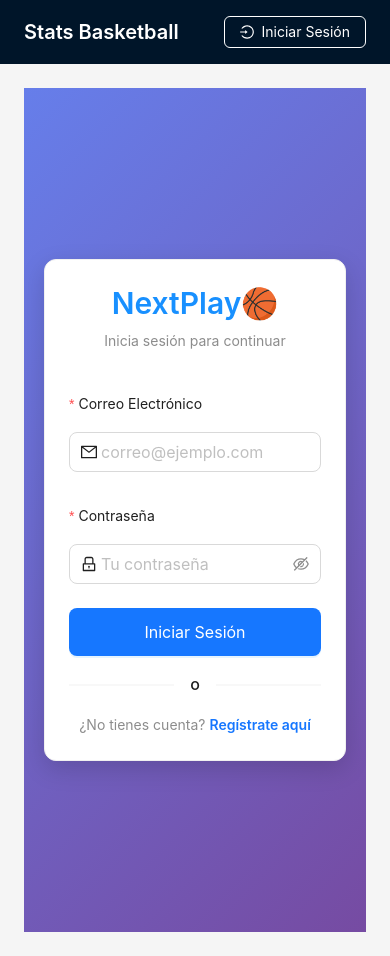
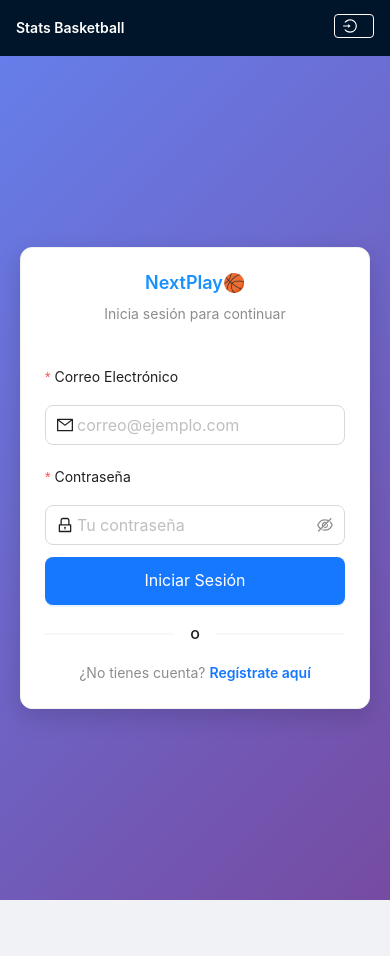
Before and after one commit to engomez2730/ScoreFrontendFinal, a React (Vite) app: page /login in a window 390 px wide. After the commit the page ends 900 px from the top, so only its background shows below. Built offline with nearby package versions, Linux system fonts and the light colour scheme.

Commit message:
Railway FDF

```diff
--- a/src/App.tsx
+++ b/src/App.tsx
@@ -8,6 +8,7 @@
   Space,
   Avatar,
   Dropdown,
+  Drawer,
 } from "antd";
 import type { MenuProps } from "antd";
 import {
@@ -20,8 +21,9 @@
   SettingOutlined,
   CrownOutlined,
   SecurityScanOutlined,
+  MenuOutlined,
 } from "@ant-design/icons";
-import { useState } from "react";
+import { useState, useEffect } from "react";
 import { AuthProvider, useAuth } from "./contexts/AuthContext";
 import ProtectedRoute from "./components/ProtectedRoute";
 import LoginView from "./views/LoginView";
@@ -36,6 +38,7 @@
 import RoleSystemDemoView from "./views/RoleSystemDemoView";
 import GamePermissionsView from "./views/GamePermissionsView";
 import PermissionTestView from "./views/PermissionTestView";
+import { useIsMobile } from "./hooks/useIsMobile";
 
 const { Header, Content } = Layout;
 const { Title } = Typography;
@@ -45,9 +48,16 @@
   const location = useLocation();
   const isPublicGameView = /^\/games\/\d+\/stats$/.test(location.pathname);
   const [selectedKey, setSelectedKey] = useState("1");
+  const [drawerVisible, setDrawerVisible] = useState(false);
+  const isMobile = useIsMobile();
 
   const handleLogout = async () => {
     await logout();
+    setDrawerVisible(false);
+  };
+
+  const handleMenuClick = () => {
+    setDrawerVisible(false);
   };
 
   const userMenuItems: MenuProps["items"] = [
@@ -82,32 +92,18 @@
     },
   ];
 
-  return (
-    <Header
-      style={{ display: "flex", alignItems: "center", padding: "0 24px" }}
-    >
-      <Title level={4} style={{ color: "white", margin: "0 24px 0 0" }}>
-        Stats Basketball
-      </Title>
-
-      {isAuthenticated && (
-        <Menu
-          theme="dark"
-          mode="horizontal"
-          selectedKeys={[selectedKey]}
-          onSelect={({ key }) => setSelectedKey(key)}
-          style={{ flex: 1 }}
-        >
-          <Menu.Item key="1" icon={<TeamOutlined />}>
+  const menuItems = (
+    <>
+      <Menu.Item key="1" icon={<TeamOutlined />} onClick={handleMenuClick}>
         <Link to="/">Equipos</Link>
       </Menu.Item>
-          <Menu.Item key="2" icon={<TrophyOutlined />}>
+      <Menu.Item key="2" icon={<TrophyOutlined />} onClick={handleMenuClick}>
         <Link to="/games">Juegos</Link>
       </Menu.Item>
-          <Menu.Item key="3" icon={<UserOutlined />}>
+      <Menu.Item key="3" icon={<UserOutlined />} onClick={handleMenuClick}>
         <Link to="/players">Jugadores</Link>
       </Menu.Item>
-          <Menu.Item key="4" icon={<CalendarOutlined />}>
+      <Menu.Item key="4" icon={<CalendarOutlined />} onClick={handleMenuClick}>
         <Link to="/events">Eventos</Link>
       </Menu.Item>
 
@@ -118,35 +114,78 @@
             key="admin"
             icon={<CrownOutlined />}
             title="Administración"
-                style={{ marginLeft: "auto" }}
           >
-                <Menu.Item key="admin-users" icon={<SecurityScanOutlined />}>
+            <Menu.Item key="admin-users" icon={<SecurityScanOutlined />} onClick={handleMenuClick}>
               <Link to="/admin/users">Gestión de Usuarios</Link>
             </Menu.Item>
-                <Menu.Item key="demo-roles" icon={<SettingOutlined />}>
+            <Menu.Item key="demo-roles" icon={<SettingOutlined />} onClick={handleMenuClick}>
               <Link to="/demo/roles">Demo de Roles</Link>
             </Menu.Item>
           </Menu.SubMenu>
         </>
       )}
+    </>
+  );
+
+  return (
+    <>
+      <Header
+        style={{
+          display: "flex",
+          alignItems: "center",
+          padding: isMobile ? "0 16px" : "0 24px"
+        }}
+      >
+        {/* Mobile menu button */}
+        {isAuthenticated && isMobile && (
+          <Button
+            type="text"
+            icon={<MenuOutlined style={{ fontSize: "20px", color: "white" }} />}
+            onClick={() => setDrawerVisible(true)}
+            style={{ marginRight: "12px" }}
+          />
+        )}
+
+        <Title
+          level={4}
+          style={{
+            color: "white",
+            margin: 0,
+            marginRight: isMobile ? "auto" : "24px",
+            fontSize: isMobile ? "16px" : "24px"
+          }}
+        >
+          Stats Basketball
+        </Title>
+
+        {/* Desktop menu */}
+        {isAuthenticated && !isMobile && (
+          <Menu
+            theme="dark"
+            mode="horizontal"
+            selectedKeys={[selectedKey]}
+            onSelect={({ key }) => setSelectedKey(key)}
+            style={{ flex: 1 }}
+          >
+            {menuItems}
           </Menu>
         )}
 
-      <div style={{ marginLeft: "auto" }}>
+        {/* User menu / Login button */}
+        <div style={{ marginLeft: isMobile ? 0 : "auto" }}>
           {isAuthenticated ? (
             <Dropdown menu={{ items: userMenuItems }} placement="bottomRight">
               <Space style={{ cursor: "pointer", color: "white" }}>
-              <Avatar icon={<UserOutlined />} />
-              <span>{user?.nombre}</span>
+                <Avatar icon={<UserOutlined />} size={isMobile ? "small" : "default"} />
               </Space>
             </Dropdown>
           ) : (
             // Hide login button when viewing public game pages
             !isPublicGameView && (
               <Space>
-              <Button type="default" ghost icon={<LoginOutlined />}>
+                <Button type="default" ghost icon={<LoginOutlined />} size={isMobile ? "small" : "middle"}>
                   <Link to="/login" style={{ color: "inherit" }}>
-                  Iniciar Sesión
+                    {!isMobile && "Iniciar Sesión"}
                   </Link>
                 </Button>
               </Space>
@@ -154,6 +193,38 @@
           )}
         </div>
       </Header>
+
+      {/* Mobile drawer */}
+      <Drawer
+        title="Menú"
+        placement="left"
+        onClose={() => setDrawerVisible(false)}
+        open={drawerVisible}
+        width={250}
+      >
+        <Menu
+          mode="vertical"
+          selectedKeys={[selectedKey]}
+          onSelect={({ key }) => setSelectedKey(key)}
+        >
+          {menuItems}
+        </Menu>
+      </Drawer>
+    </>
+  );
+};
+
+const AppContent: React.FC<{ children: React.ReactNode }> = ({ children }) => {
+  const isMobile = useIsMobile();
+
+  return (
+    <Content
+      style={{
+        padding: isMobile ? "0" : "24px"
+      }}
+    >
+      {children}
+    </Content>
   );
 };
 
@@ -164,7 +235,7 @@
         <Router>
           <Layout style={{ minHeight: "100vh" }}>
             <AppHeader />
-            <Content style={{ padding: "24px" }}>
+            <AppContent>
               <Routes>
                 {/* Public routes */}
                 <Route path="/login" element={<LoginView />} />
@@ -252,7 +323,7 @@
                   }
                 />
               </Routes>
-            </Content>
+            </AppContent>
           </Layout>
         </Router>
       </AuthProvider>
--- /dev/null
+++ b/src/hooks/useIsMobile.ts
@@ -0,0 +1,25 @@
+import { useState, useEffect } from 'react';
+
+/**
+ * Hook to detect if the screen is mobile-sized
+ * @param breakpoint - The width breakpoint in pixels (default: 768)
+ * @returns boolean indicating if screen width is below the breakpoint
+ */
+export const useIsMobile = (breakpoint: number = 768): boolean => {
+  const [isMobile, setIsMobile] = useState<boolean>(window.innerWidth <= breakpoint);
+
+  useEffect(() => {
+    const handleResize = () => {
+      setIsMobile(window.innerWidth <= breakpoint);
+    };
+
+    window.addEventListener('resize', handleResize);
+
+    // Call handler right away so state gets updated with initial window size
+    handleResize();
+
+    return () => window.removeEventListener('resize', handleResize);
+  }, [breakpoint]);
+
+  return isMobile;
+};
--- a/src/main.tsx
+++ b/src/main.tsx
@@ -2,5 +2,6 @@
 import App from "./App.tsx";
 import "./index.css";
 import "antd/dist/reset.css";
+import "./responsive.css";
 
 createRoot(document.getElementById("root")!).render(<App />);
--- /dev/null
+++ b/src/responsive.css
@@ -0,0 +1,126 @@
+/* Responsive styles for mobile devices */
+
+/* Mobile styles */
+@media (max-width: 768px) {
+  /* Make tables more readable on mobile */
+  .ant-table {
+    font-size: 12px;
+  }
+
+  .ant-table-thead > tr > th {
+    padding: 8px 4px !important;
+    font-size: 11px;
+  }
+
+  .ant-table-tbody > tr > td {
+    padding: 8px 4px !important;
+  }
+
+  /* Adjust card padding for mobile */
+  .ant-card-body {
+    padding: 12px;
+  }
+
+  .ant-card-head {
+    padding: 0 12px;
+    min-height: 40px;
+  }
+
+  .ant-card-head-title {
+    padding: 8px 0;
+  }
+
+  /* Adjust typography for mobile */
+  h1.ant-typography {
+    font-size: 24px !important;
+  }
+
+  h2.ant-typography {
+    font-size: 20px !important;
+  }
+
+  h3.ant-typography {
+    font-size: 18px !important;
+  }
+
+  h4.ant-typography {
+    font-size: 16px !important;
+  }
+
+  /* Button adjustments for mobile */
+  .ant-btn {
+    padding: 4px 8px;
+    font-size: 14px;
+  }
+
+  /* Space adjustments */
+  .ant-space-item {
+    margin-bottom: 4px;
+  }
+
+  /* Make tags smaller on mobile */
+  .ant-tag {
+    padding: 0 4px;
+    font-size: 11px;
+  }
+
+  /* Adjust row gutter for mobile */
+  .ant-row {
+    margin-left: -4px !important;
+    margin-right: -4px !important;
+  }
+
+  .ant-col {
+    padding-left: 4px !important;
+    padding-right: 4px !important;
+  }
+
+  /* Header adjustments */
+  .ant-layout-header {
+    height: 56px;
+    line-height: 56px;
+  }
+
+  /* Menu drawer adjustments */
+  .ant-drawer-body {
+    padding: 12px;
+  }
+
+  /* Form adjustments */
+  .ant-form-item {
+    margin-bottom: 12px;
+  }
+}
+
+/* Extra small devices (phones in portrait) */
+@media (max-width: 480px) {
+  .ant-table {
+    font-size: 11px;
+  }
+
+  .ant-table-thead > tr > th {
+    padding: 6px 2px !important;
+    font-size: 10px;
+  }
+
+  .ant-table-tbody > tr > td {
+    padding: 6px 2px !important;
+  }
+
+  h2.ant-typography {
+    font-size: 18px !important;
+  }
+
+  h3.ant-typography {
+    font-size: 16px !important;
+  }
+
+  h4.ant-typography {
+    font-size: 14px !important;
+  }
+}
+
+/* Ensure tables are scrollable horizontally */
+.ant-table-wrapper {
+  overflow-x: auto;
+}
--- a/src/views/GameStatsView.tsx
+++ b/src/views/GameStatsView.tsx
@@ -15,6 +15,7 @@
 import { ArrowLeftOutlined } from "@ant-design/icons";
 import { gameAPI, playerAPI } from "../services/apiService";
 import socketService from "../api/socketService";
+import { useIsMobile } from "../hooks/useIsMobile";
 
 const { Title, Text } = Typography;
 
@@ -119,6 +120,7 @@
   const [gameData, setGameData] = useState<GameData | null>(null);
   const [loading, setLoading] = useState(true);
   const [players, setPlayers] = useState<Record<number, any>>({});
+  const isMobile = useIsMobile();
 
   useEffect(() => {
     loadGameStats();
@@ -247,6 +249,13 @@
     }
   };
 
+  const formatPlayerName = (nombre: string, apellido: string): string => {
+    if (isMobile && nombre) {
+      return `${nombre.charAt(0)}. ${apellido}`;
+    }
+    return `${nombre} ${apellido}`;
+  };
+
   const createStatsColumns = () => [
     {
       title: "Jugador",
@@ -267,7 +276,7 @@
 
         return (
           <Space direction="vertical" size={0}>
-            <Text strong>{`${player.nombre} ${player.apellido}`}</Text>
+            <Text strong>{formatPlayerName(player.nombre, player.apellido)}</Text>
             <Text type="secondary" style={{ fontSize: "12px" }}>
               #{player.numero} • {player.posicion}
             </Text>
@@ -583,9 +592,13 @@
   const gameStatus = getGameStatus(gameData.estado);
 
   return (
-    <div style={{ padding: "24px", maxWidth: "1400px", margin: "0 auto" }}>
+    <div style={{
+      padding: isMobile ? "8px" : "24px",
+      maxWidth: "1400px",
+      margin: "0 auto"
+    }}>
       {/* Header */}
-      <Row gutter={[16, 16]} style={{ marginBottom: 24 }}>
+      <Row gutter={[16, 16]} style={{ marginBottom: isMobile ? 12 : 24 }}>
         <Col span={24}>
           <Space>
             <Link to="/games">
@@ -598,41 +611,96 @@
       </Row>
 
       {/* Game Header */}
-      <Card style={{ marginBottom: 24 }}>
-        <Row gutter={[24, 16]} align="middle">
-          <Col xs={24} md={8} style={{ textAlign: "center" }}>
-            <Space direction="vertical" size={4}>
-              <Title level={3} style={{ margin: 0, color: "#1890ff" }}>
+      <Card style={{ marginBottom: isMobile ? 12 : 24 }}>
+        {/* Team scores - horizontal layout */}
+        <Row
+          gutter={16}
+          align="middle"
+          justify="space-between"
+          style={{ marginBottom: 16 }}
+        >
+          {/* Home Team - Left */}
+          <Col xs={11} sm={11} md={11}>
+            <Space direction="vertical" size={0} style={{ width: "100%" }}>
+              <Text type="secondary" style={{ fontSize: isMobile ? "12px" : "14px" }}>
+                Local
+              </Text>
+              <Title
+                level={isMobile ? 4 : 3}
+                style={{ margin: "4px 0", color: "#1890ff" }}
+              >
                 {gameData.teamHome.nombre}
               </Title>
-              <Text type="secondary">Local</Text>
+              <Title
+                level={1}
+                style={{
+                  margin: 0,
+                  fontSize: isMobile ? "48px" : "64px",
+                  fontWeight: "bold",
+                  color: "#1890ff"
+                }}
+              >
+                {gameData.homeScore}
+              </Title>
             </Space>
           </Col>
 
-          <Col xs={24} md={8} style={{ textAlign: "center" }}>
-            <Space direction="vertical" size={8}>
-              <Title level={1} style={{ margin: 0, fontSize: "48px" }}>
-                {gameData.homeScore} - {gameData.awayScore}
+          {/* VS Divider */}
+          <Col xs={2} sm={2} md={2} style={{ textAlign: "center" }}>
+            <Text
+              type="secondary"
+              style={{
+                fontSize: isMobile ? "18px" : "24px",
+                fontWeight: "bold"
+              }}
+            >
+              VS
+            </Text>
+          </Col>
+
+          {/* Away Team - Right */}
+          <Col xs={11} sm={11} md={11}>
+            <Space direction="vertical" size={0} style={{ width: "100%", textAlign: "right" }}>
+              <Text type="secondary" style={{ fontSize: isMobile ? "12px" : "14px" }}>
+                Visitante
+              </Text>
+              <Title
+                level={isMobile ? 4 : 3}
+                style={{ margin: "4px 0", color: "#ff4d4f" }}
+              >
+                {gameData.teamAway.nombre}
               </Title>
-              <Space>
-                <Tag color={gameStatus.color}>{gameStatus.text}</Tag>
-                <Text>Q{gameData.currentQuarter}</Text>
-                <Text>
+              <Title
+                level={1}
+                style={{
+                  margin: 0,
+                  fontSize: isMobile ? "48px" : "64px",
+                  fontWeight: "bold",
+                  color: "#ff4d4f"
+                }}
+              >
+                {gameData.awayScore}
+              </Title>
+            </Space>
+          </Col>
+        </Row>
+
+        {/* Game Info - Centered below */}
+        <Row justify="center" style={{ borderTop: "1px solid #f0f0f0", paddingTop: 16 }}>
+          <Col>
+            <Space size={isMobile ? "small" : "middle"} wrap>
+              <Tag color={gameStatus.color} style={{ fontSize: isMobile ? "12px" : "14px" }}>
+                {gameStatus.text}
+              </Tag>
+              <Space size={4}>
+                <Text strong>Q{gameData.currentQuarter}</Text>
+                <Text type="secondary">•</Text>
+                <Text strong>
                   {formatTime(
                     (gameData.quarterLength - gameData.quarterTime) * 1000
                   )}
                 </Text>
               </Space>
-              <Text type="secondary">{gameData.event.nombre}</Text>
-            </Space>
-          </Col>
-
-          <Col xs={24} md={8} style={{ textAlign: "center" }}>
-            <Space direction="vertical" size={4}>
-              <Title level={3} style={{ margin: 0, color: "#ff4d4f" }}>
-                {gameData.teamAway.nombre}
-              </Title>
-              <Text type="secondary">Visitante</Text>
             </Space>
           </Col>
         </Row>
@@ -645,7 +713,7 @@
             {gameData.teamHome.nombre} - Estadísticas
           </Title>
         }
-        style={{ marginBottom: 24 }}
+        style={{ marginBottom: isMobile ? 12 : 24 }}
       >
         <Table
           dataSource={[...homeStats, homeTeamTotals]}
@@ -688,9 +756,9 @@
             Faltas por Equipo
           </Title>
         }
-        style={{ marginTop: 24 }}
+        style={{ marginTop: isMobile ? 12 : 24 }}
       >
-        <Row gutter={[24, 16]}>
+        <Row gutter={isMobile ? [8, 8] : [24, 16]}>
           {/* Home Team Fouls */}
           <Col xs={24} md={12}>
             <Card
@@ -802,9 +870,9 @@
             Puntos por Cuarto
           </Title>
         }
-        style={{ marginTop: 24 }}
+        style={{ marginTop: isMobile ? 12 : 24 }}
       >
-        <Row gutter={[24, 16]}>
+        <Row gutter={isMobile ? [8, 8] : [24, 16]}>
           {/* Home Team Scoring */}
           <Col xs={24} md={12}>
             <Card
@@ -916,9 +984,9 @@
             Resumen de Puntos: Quinteto vs Banca
           </Title>
         }
-        style={{ marginTop: 24 }}
+        style={{ marginTop: isMobile ? 12 : 24 }}
       >
-        <Row gutter={[24, 16]}>
+        <Row gutter={isMobile ? [8, 8] : [24, 16]}>
           {/* Home Team Points Breakdown */}
           <Col xs={24} md={12}>
             <Card
@@ -999,7 +1067,7 @@
               Sustituciones
             </Title>
           }
-          style={{ marginTop: 24 }}
+          style={{ marginTop: isMobile ? 12 : 24 }}
         >
           <Space direction="vertical" style={{ width: "100%" }}>
             {gameData.substitutions.map((sub) => {
@@ -1016,13 +1084,13 @@
                   <Text>
                     <Text strong>
                       {playerOut
-                        ? `${playerOut.nombre} ${playerOut.apellido}`
+                        ? formatPlayerName(playerOut.nombre, playerOut.apellido)
                         : `Jugador ${sub.playerOutId}`}
                     </Text>
                     {" → "}
                     <Text strong>
                       {playerIn
-                        ? `${playerIn.nombre} ${playerIn.apellido}`
+                        ? formatPlayerName(playerIn.nombre, playerIn.apellido)
                         : `Jugador ${sub.playerInId}`}
                     </Text>
                   </Text>
--- a/src/views/GamesView.tsx
+++ b/src/views/GamesView.tsx
@@ -30,6 +30,7 @@
 import { gameAPI, teamAPI, eventAPI } from "../services/apiService";
 import type { Dayjs } from "dayjs";
 import dayjs from "dayjs";
+import { useIsMobile } from "../hooks/useIsMobile";
 
 interface GameType {
   id: number;
@@ -90,6 +91,7 @@
 
 const GamesView: React.FC = () => {
   const { notification } = App.useApp();
+  const isMobile = useIsMobile();
   const [games, setGames] = useState<Game[]>([]);
   const [teams, setTeams] = useState<Team[]>([]);
   const [events, setEvents] = useState<Event[]>([]);
@@ -669,9 +671,9 @@
           }
         }}
         footer={null}
-        width={window.innerWidth < 768 ? "100%" : editingGame ? 600 : 900}
-        style={window.innerWidth < 768 ? { top: 20, maxWidth: "calc(100vw - 32px)" } : {}}
-        bodyStyle={window.innerWidth < 768 ? { padding: "16px" } : {}}
+        width={isMobile ? "100%" : editingGame ? 600 : 900}
+        style={isMobile ? { top: 20, maxWidth: "calc(100vw - 32px)" } : {}}
+        bodyStyle={isMobile ? { padding: "16px" } : {}}
       >
         {editingGame ? (
           // Editing existing game - show simple form
```
Lines whose indentation alone changed are shown as unchanged.
